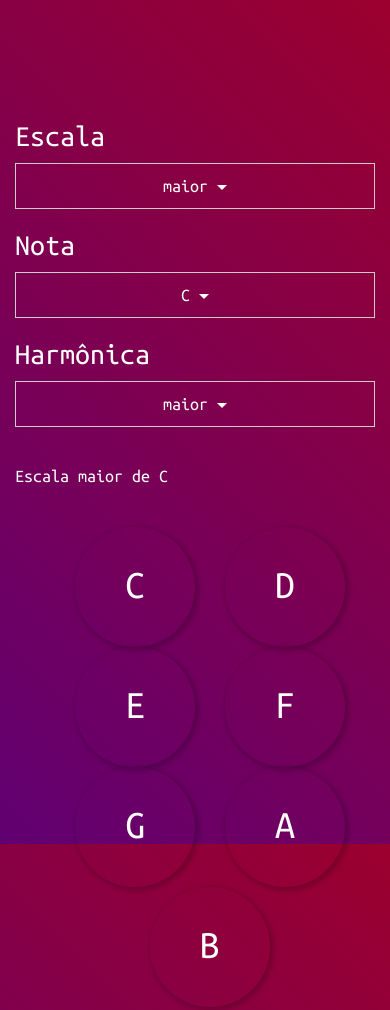
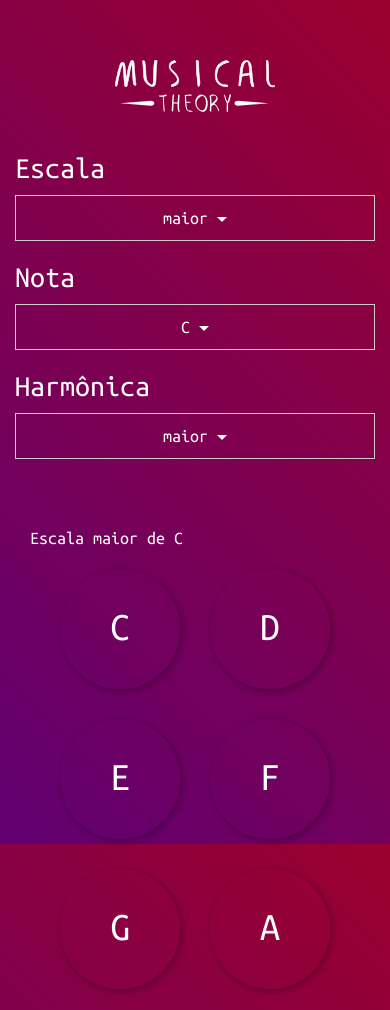
Before and after one commit to robsonsr/musicalTheory, a website: page index.html in a window 390 px wide. Shown: the top 1010 px of the page. Drawn offline with nearby package versions, Linux system fonts and the light colour scheme.

Commit message:
criação logo, melhora na responsividade

```diff
--- a/assets/css/estilo.css
+++ b/assets/css/estilo.css
@@ -10,33 +10,35 @@ background-repeat: no-repeat;
 background-attachment: fixed;
 font-family: 'Ubuntu Mono', monospace;
 }
-h1,h2,h3,h4,h5{
-  color: #fff;
+
+section{
+  margin-bottom: 50px;
 }
-p{
-  font-weight: 0;
-}
-section .row{
-  margin-bottom: 30px;
-}
-.container>.row>.col-md-12 div{
+
+
+.secao-escala-hamonica>.row>.col-md-12 div{
   height: 120px;
   width: 120px;
   display: inline-block;
-  margin-left: 30px;
+  margin-left: 15px;
+  margin-right: 15px;
+  margin-bottom: 30px;
   box-shadow: 2px 2px 5px 2px rgba(0,0,0, 0.2);
   border-radius: 100%;
   transition: box-shadow 0.5s;
 }
-.container>.row>.col-md-12 div:hover{
+.secao-escala-hamonica>.row>.col-md-12 div:hover{
   box-shadow: 2px 2px 10px 5px rgba(0,0,0, 0.2);
 }
-
-.container>.row>.col-md-12 p{
-  position: relative;
-  font-size: 40px;
-  top: 30px;
-  color: #fff;
+.secao-escala-hamonica>.row>.col-md-12 div:focus{
+  box-shadow: 2px 2px 10px 5px rgba(0,0,0, 0.2);
+}
+.secao-escala-hamonica>.row>.col-md-12 div:active{
+  box-shadow: 2px 2px 10px 5px rgba(0,0,0, 0.2);
+}
+.secao-escala-hamonica>.row{
+  margin: 0px;
+  margin-top: 10px;
 }
 .btn{
   border-radius: 0px;
@@ -45,6 +47,22 @@ section .row{
   background-color: rgba(0,0,0,0);
   color: #fff;
 }
-#menu{
-margin-top: 100px;
+.img-responsive{
+  margin: 0 auto;
+  margin-top: 60px;
+  margin-bottom: -30px;
 }
+
+/*TIPOGRAFIA*/
+h1,h2,h3,h4,h5{
+  color: #fff;
+}
+p{
+  font-weight: 0;
+}
+.container>.row>.col-md-12 p{
+  position: relative;
+  font-size: 40px;
+  top: 30px;
+  color: #fff;
+}
--- a/index.html
+++ b/index.html
@@ -21,10 +21,23 @@
     <![endif]-->
   </head>
   <body >
-    <section class="container" id="menu">
+
+    <!--logo titulo-->
+    <section>
+        <div class="container logo-titulo">
+            <div class="row">
+              <div class="col-md-12">
+                  <img class="img-responsive" src="assets/img/musicalTheory.svg">
+              </div>
+            </div>
+          </div>
+    </section>
+
+    <!--menu -->
+    <section class="container menu-opcoes">
       <div class="row">
         <div class="col-md-4" ng-controller="escalaController">
-          <h2>Escala {{teste}}</h2>
+          <h2 class="">Escala</h2>
           <div class="dropdown">
           <button class="btn btn-default btn-lg btn-block dropdown-toggle" type="button" data-toggle="dropdown">
             {{escalaSelecionada}}
@@ -46,6 +59,7 @@
           </ul>
           </div>
         </div><!--col-->
+
         <div class="col-md-4" ng-controller="harmonicaController">
           <h2>Harmônica</h2>
           <div class="dropdown">
@@ -61,14 +75,15 @@
       </div><!--row-->
     </section>
 
-
-    <section class="container">
+    <!--escala e campo harmônico-->
+    <section class="container secao-escala-hamonica">
       <!--mostra a escala-->
       <div class="row">
         <div class="col-md-12">
-          <h4>Escala {{escalaSelecionada}} de {{notaSelecionada}}</h4>
+            <h4>Escala {{escalaSelecionada}} de {{notaSelecionada}}</h4>
         </div>
       </div><!--row-->
+
       <div class="row">
         <div class="col-md-12 text-center" >
           <div ng-repeat="nota in escala" ng-mouseenter="tocarNota(nota.simbolo)">
@@ -80,12 +95,15 @@
         </div>
       </div><!--row-->
 
+
        <!--mostra o campo harmônico-->
       <div class="row">
         <div class="col-md-12">
           <h4>Campo harmônico {{harmonicaSelecinada}} de {{notaSelecionada}}</h>
+
         </div>
       </div><!--row-->
+
       <div class="row">
         <div class="col-md-12 text-center" >
           <div ng-repeat="acorde in harmonica" ng-mouseenter="tocarAcorde(acorde.notas[0])">
```
Also changed, not shown: assets/img/musicalTheory.svg (added).
